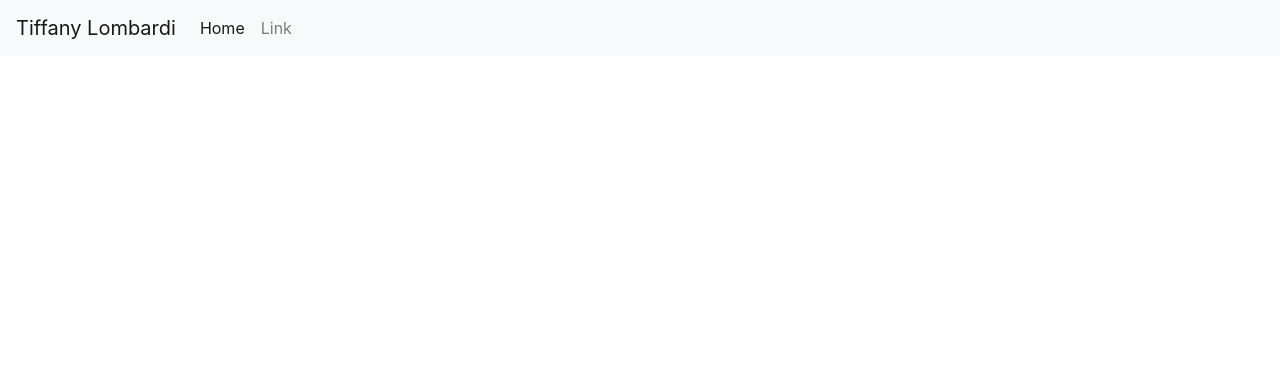
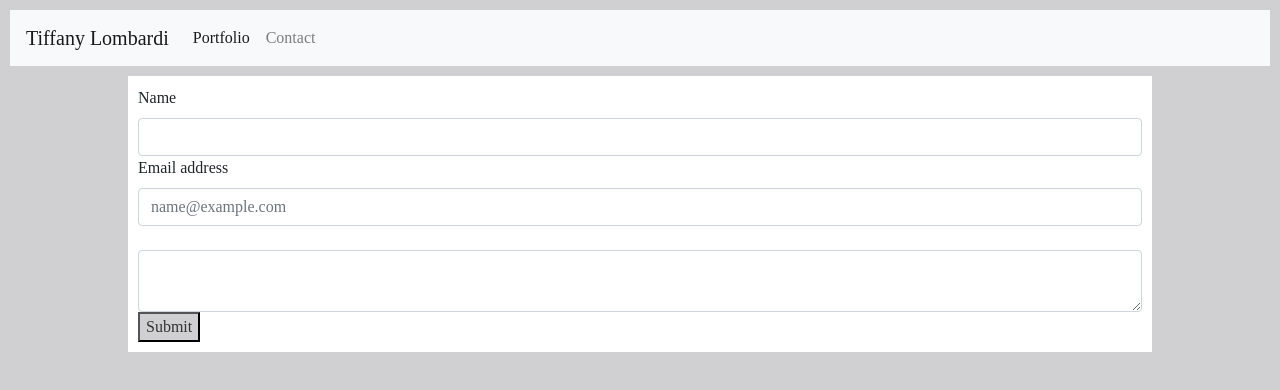
Before and after one commit to TLomba/Homework_2, a plain HTML site: page contact.html in a window 1280 px wide. Drawn offline with nearby package versions, Linux system fonts and the light colour scheme.

Commit message:
adding in rows and columns portfolio

```diff
--- a/contact.html
+++ b/contact.html
@@ -3,7 +3,7 @@
   <head>
     <meta charset=“UTF-8" />
     <meta name=“viewport” content=“width=device-width, initial-scale=1.0" />
-    <title>Home</title>
+    <title>Contact</title>
     <!-- Boostrap CSS Link -->
    <link rel="stylesheet" href="https://stackpath.bootstrapcdn.com/bootstrap/4.5.0/css/bootstrap.min.css" integrity="sha384-9aIt2nRpC12Uk9gS9baDl411NQApFmC26EwAOH8WgZl5MYYxFfc+NcPb1dKGj7Sk" crossorigin="anonymous">
     <!-- Javascript Links -->
@@ -11,7 +11,7 @@
     <script src="https://cdn.jsdelivr.net/npm/popper.js@1.16.0/dist/umd/popper.min.js" integrity="sha384-Q6E9RHvbIyZFJoft+2mJbHaEWldlvI9IOYy5n3zV9zzTtmI3UksdQRVvoxMfooAo" crossorigin="anonymous"></script>
     <script src="https://stackpath.bootstrapcdn.com/bootstrap/4.5.0/js/bootstrap.min.js" integrity="sha384-OgVRvuATP1z7JjHLkuOU7Xw704+h835Lr+6QL9UvYjZE3Ipu6Tp75j7Bh/kR0JKI" crossorigin="anonymous"></script>
     <!-- Style Sheet Link -->
-    <link rel=“stylesheet” href=“style.css” />
+    <link rel="stylesheet" href="style.css">
     <!-- Google Font Merriweather Link -->
     <link
       href=“https://fonts.googleapis.com/css2?family=Merriweather&display=swap”
@@ -19,7 +19,9 @@
     />
   </head>
   <body>
+      <!-- Contact Header Email address and form -->
   <header>
+    <div class="navBar">
         <nav class="navbar navbar-expand-lg navbar-light bg-light">
             <a class="navbar-brand" href="index.html">Tiffany Lombardi</a>
             <button class="navbar-toggler" type="button" data-toggle="collapse" data-target="#navbarSupportedContent" aria-controls="navbarSupportedContent" aria-expanded="false" aria-label="Toggle navigation">
@@ -29,13 +31,40 @@
             <div class="collapse navbar-collapse" id="navbarSupportedContent">
             <ul class="navbar-nav mr-auto">
                 <li class="nav-item active">
-              <a class="nav-link" href="portfolio.html">Home <span class="sr-only">(current)</span></a>
+                <a class="nav-link" href="portfolio.html">Portfolio <span class="sr-only">(current)</span></a>
                 </li>
                 <li class="nav-item">
-              <a class="nav-link" href="contact.html">Link</a>
+                <a class="nav-link" href="contact.html">Contact</a>
                 </li>
             </div>
         </nav>
+    </div>
     </header>
+    <div class="container">
+        <div class="form-group">
+          <label for="exampleFormControlInput1">Name</label>
+          <input
+            type="name"
+            class="form-control"
+            id="exampleFormControlInput1"
+          />
+          <div class="form-group">
+            <label for="exampleFormControlInput1">Email address</label>
+            <input
+              type="email"
+              class="form-control"
+              id="exampleFormControlInput1"
+              placeholder="name@example.com"
+            />
+        <div class="form-group">
+          <label for="exampleFormControlTextarea1"></label>
+          <textarea
+            class="form-control"
+            id="exampleFormControlTextarea1"
+          ></textarea>
+        <button type="submit" class="btn_btn-primary_mb-2">
+          Submit
+        </button>
+      </div>
   </body>
   </html>
--- a/style.css
+++ b/style.css
@@ -3,22 +3,30 @@
   font-family: "Merriweather, serif;";
 }
 
-/* class="navbar navbar-expand-lg navbar-light bg-light"> */
+.navBar {
+  padding: 10px;
+  margin: auto;
+}
 
-/* class="navbar-brand" */
+body {
+  background-color: rgb(208, 207, 209);
+}
 
-/* class="navbar-toggler" */
+.container {
+  padding: 10px;
+  width: 80%;
+  margin: auto;
+  background-color: white;
+  align: right;
+}
 
-/* class="navbar-toggler-icon" */
+.form-group,
+.form-conrtol {
+  padding: 10px auto;
+  margin: auto;
+}
 
-/* class="collapse navbar-collapse" */
-
-/* lass="navbar-nav mr-auto" */
-
-/* lass="nav-item active" */
-
-/* lass="nav-link" */
-
-/* class="nav-item" */
-
-/* class="nav-link" */
+.btn_btn-primary_mb-2 {
+  color: #333;
+  background-color: rgb(208, 207, 209);
+}
```
Also changed, not shown: index.html (+11 -3 lines), portfolio.html (+3 -3 lines). Lines whose indentation alone changed are shown as unchanged.
